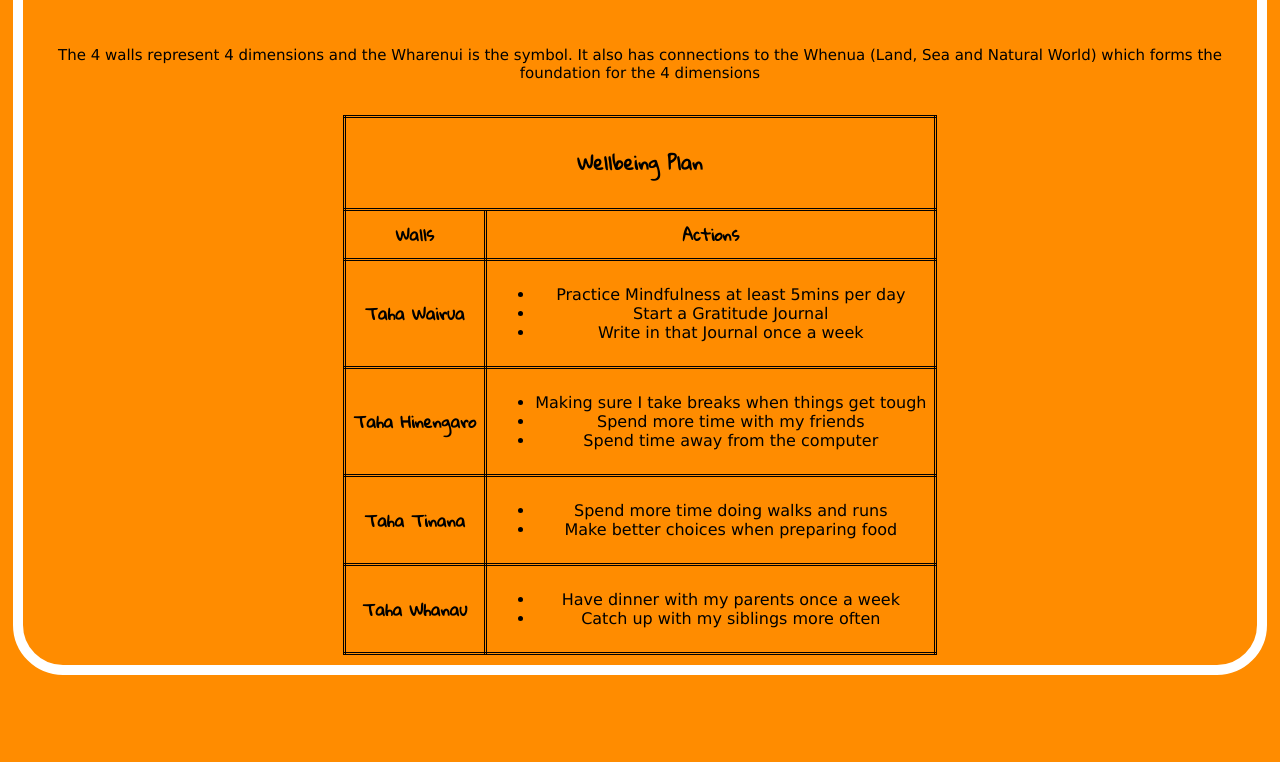
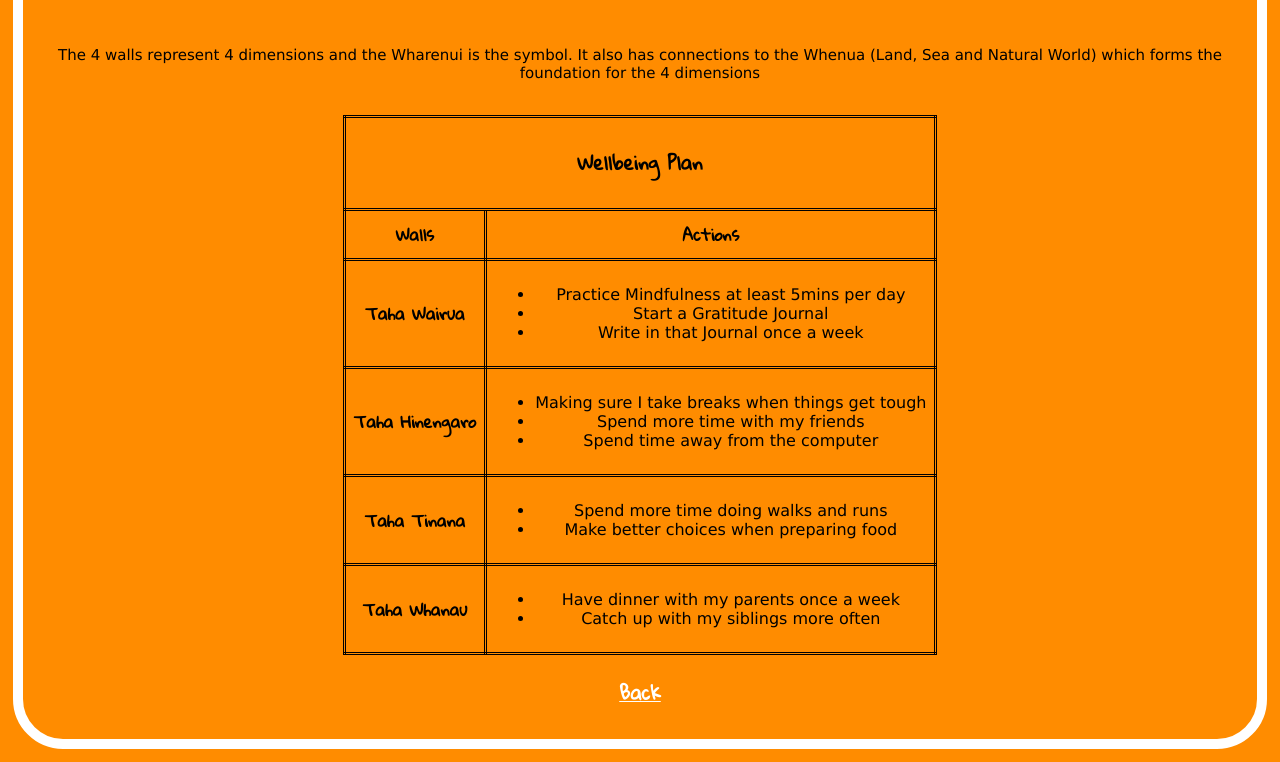
Before and after one commit to ben-ngahere/ben-ngahere.github.io, a website: page blog/te-whare-tapa-wha.html in a window 1280 px wide. Shown: the part 691-1453 px from the top of the page. Before the commit the page ends 1379 px from the top, so only its background shows below. Drawn offline with Linux system fonts and the light colour scheme.

Commit message:
Edited Te Whare Tapa Wha

```diff
--- a/blog/te-whare-tapa-wha.html
+++ b/blog/te-whare-tapa-wha.html
@@ -82,8 +82,8 @@
         </ul>
       </td>
     </tr>
-  </table>
     </tbody>
   </table>
+  <a class="home" href="/blog/blog.html"><h3>Back</h3></a>
   </body>
 </html>
```
